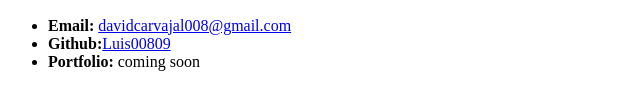
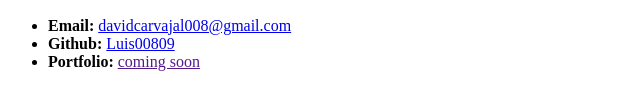
Before and after one commit to Luis00809/Activity6, a plain HTML site: page index.html in a window 1280 px wide. Shown: the part 433-542 px from the top of the page, 0-640 px from the left. Drawn offline with Linux system fonts and the light colour scheme.

Commit message:
Created student bio

```diff
--- a/index.html
+++ b/index.html
@@ -15,8 +15,8 @@
     <h2>Contact info</h2>
       <ul>
         <li><strong>Email:</strong> <a target="_blank" href="mailto: davidcarvajal008@gmail.com">davidcarvajal008@gmail.com</a></li>
-        <li><strong>Github:</strong><a target="_blank" href="https://github.com/Luis00809">Luis00809</a></li>
-        <li><strong>Portfolio:</strong> coming soon</li>
+        <li><strong>Github: </strong><a target="_blank" href="https://github.com/Luis00809">Luis00809</a></li>
+        <li><strong>Portfolio:</strong> <a href="">coming soon</a></li>
       </ul>
   </body>
 
```
